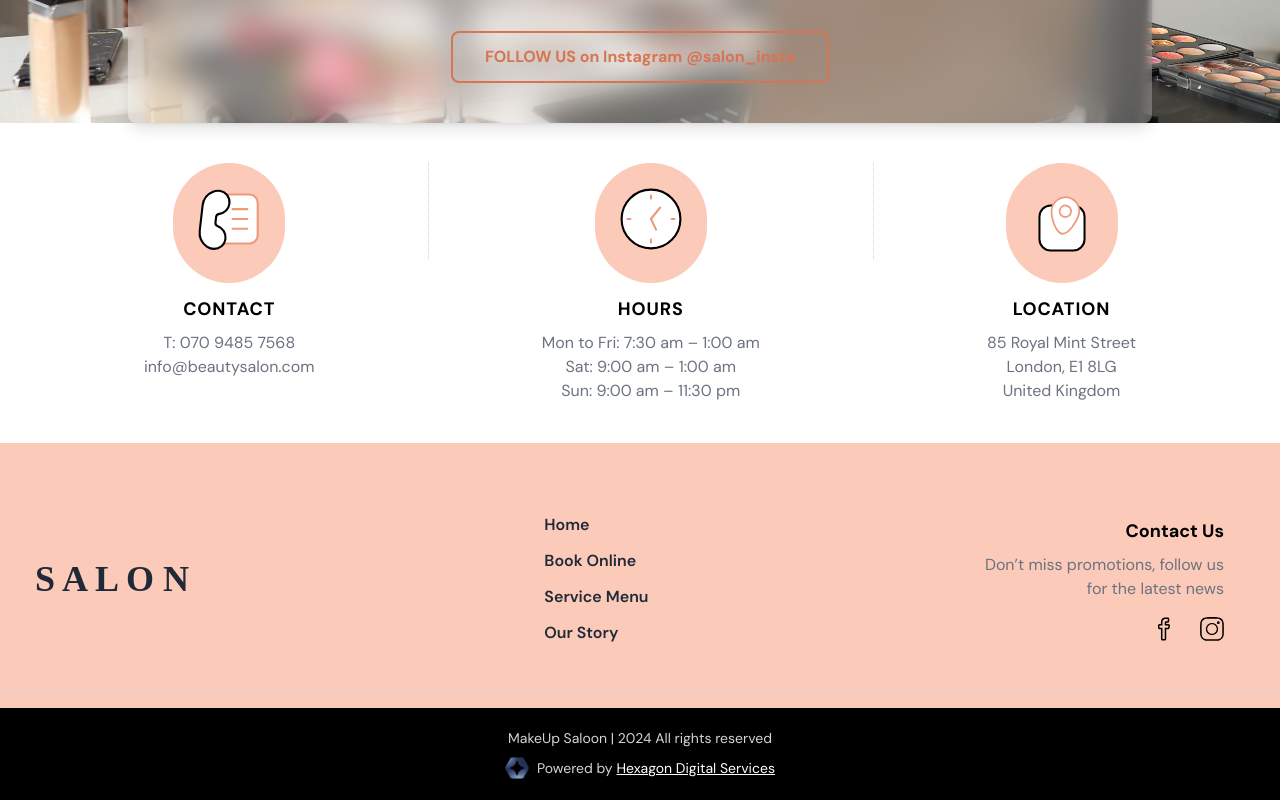
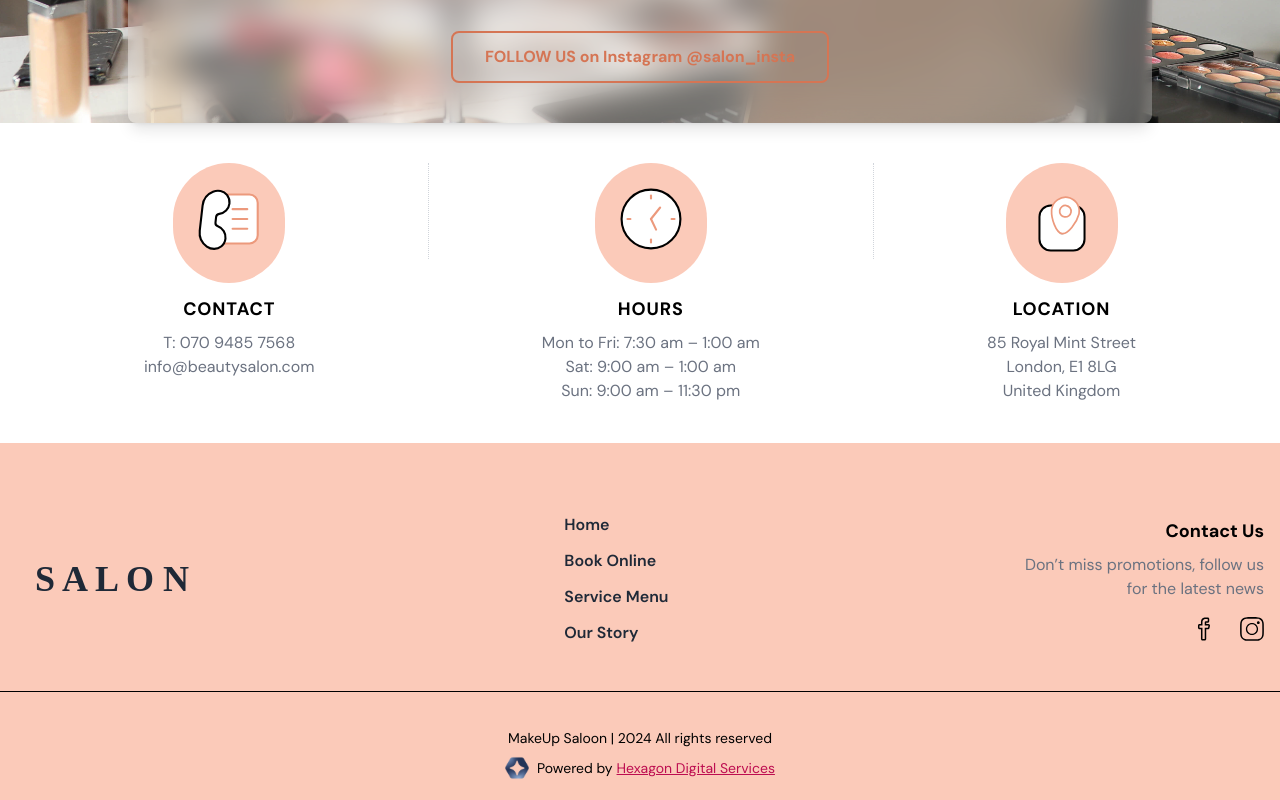
Before and after one commit to SrivastavaRachit/SALOON-WEBSITE, a React (Vite) app in the folder frontend/: page / in a window 1280 px wide. Shown: the part 3636-4436 px from the top of the page. Built offline with nearby package versions, Linux system fonts and the light colour scheme; a web font is replaced by a local one.

Commit message:
Pre final push

```diff
--- a/frontend/src/components/Footer/Footer.jsx
+++ b/frontend/src/components/Footer/Footer.jsx
@@ -10,7 +10,6 @@ const Footer = () => {
         window.scrollTo(0, 0);
     }, []);
 
-
     return (
         <>
             <footer className="bg-peach pt-10">
@@ -18,7 +17,7 @@ const Footer = () => {
                     {/* Logo and Brand Name */}
                     <div className="flex flex-col items-center md:items-start mb-6 md:mb-0">
                         <div className="relative flex items-center justify-center">
-                            <div className="w-48 h-48 flex items-center justify-center">
+                            <div className="w-32 h-32 flex items-center justify-center md:w-48 md:h-48">
                                 <NavLink to='/'>
                                     <h3 className="text-3xl md:text-4xl text-gray-800 font-bold z-10" style={{ fontFamily: 'Zeyada' }}>
                                         S A L O N
@@ -29,16 +28,15 @@ const Footer = () => {
                     </div>
 
                     {/* Center - Navigation Links */}
-                    <div className="flex flex-col text-center md:text-left space-y-3 mb-6 md:mb-0">
-                        <NavLink to='/' className="font-semibold text-gray-800 hover:text-dark transition duration-300"  onClick={() => window.scrollTo(0, 0)}>Home</NavLink>
+                    <div className="flex flex-col items-center md:items-start text-center md:text-left space-y-3 mb-6 md:mb-0">
+                        <NavLink to='/' className="font-semibold text-gray-800 hover:text-dark transition duration-300" onClick={() => window.scrollTo(0, 0)}>Home</NavLink>
                         <NavLink to='/book' className="font-semibold text-gray-800 hover:text-dark transition duration-300">Book Online</NavLink>
                         <NavLink to='/service' className="font-semibold text-gray-800 hover:text-dark transition duration-300">Service Menu</NavLink>
                         <NavLink to='/our-story' className="font-semibold text-gray-800 hover:text-dark transition duration-300">Our Story</NavLink>
                     </div>
 
-
                     {/* Right side - Contact Us */}
-                    <div className="text-center mr-10 justify-center md:text-right">
+                    <div className="text-center md:text-right">
                         <NavLink to='/contact' className="font-bold text-lg text-black">Contact Us</NavLink>
                         <p className="text-gray-500 mt-2">
                             Don’t miss promotions, follow us <br />
@@ -55,22 +53,22 @@ const Footer = () => {
                     </div>
                 </div>
 
-                <hr className="my-4 border-gray-300" />
+                <hr className="my-4 border-black" />
 
                 {/* Footer Bottom Text */}
-                <div className="py-5 bg-black text-center text-gray-300 text-sm">
+                <div className="py-5 bg-peach text-center text-black text-sm">
                     MakeUp Saloon | 2024 All rights reserved
                     <br />
                     <p className="mt-2 flex flex-col md:flex-row items-center justify-center">
                         <img
-                            src={img} // Update the path if needed
+                            src={img}
                             alt="Hexagon Digital Services Logo"
-                            className="h-6 mr-2"
+                            className="h-6 mb-2 md:mb-0 md:mr-2"
                         />
                         Powered by{" "}
                         <a
                             href="https://hexagondigitalservices.com"
-                            className="text-white underline hover:text-purple-300 transition-colors ml-1"
+                            className="text-purplish underline hover:text-purple-300 transition-colors ml-1"
                             target="_blank"
                             rel="noopener noreferrer"
                         >
--- a/frontend/src/components/Instagram/Instagram.jsx
+++ b/frontend/src/components/Instagram/Instagram.jsx
@@ -87,9 +87,15 @@ const InstagramSection = () => {
 
         {/* Follow Button */}
         <div className="text-center mt-8">
-          <button className="border-2 border-dark font-bold text-dark px-8 py-3 rounded-lg hover:bg-coral hover:text-black transition duration-300">
-            FOLLOW US on Instagram @salon_insta
-          </button>
+        <a
+            href="https://www.instagram.com"
+            target="_blank"
+            rel="noopener noreferrer"
+          >
+            <button className="border-2 border-dark font-bold text-dark px-8 py-3 rounded-lg hover:bg-coral hover:text-black transition duration-300">
+              FOLLOW US on Instagram @salon_insta
+            </button>
+          </a>
         </div>
       </div>
     </div>
--- a/frontend/src/components/Navbar/Navbar.jsx
+++ b/frontend/src/components/Navbar/Navbar.jsx
@@ -1,10 +1,12 @@
-import React, { useEffect, useState } from 'react';
+import React, { useEffect, useState, useRef } from 'react';
 import { NavLink, useLocation } from 'react-router-dom';
 import { FaBars, FaTimes } from 'react-icons/fa';
 
 const Navbar = () => {
     const [isOpen, setIsOpen] = useState(false);
     const location = useLocation();
+    const menuRef = useRef(null); // Reference to the menu
+    const buttonRef = useRef(null); // Reference to the toggle button
 
     // Custom handler to toggle the mobile menu
     const toggleMenu = () => {
@@ -23,6 +25,25 @@ const Navbar = () => {
         window.scrollTo(0, 0);
     }, []);
 
+    useEffect(() => {
+        // Close the menu if clicked outside
+        const handleClickOutside = (event) => {
+            if (
+                menuRef.current &&
+                !menuRef.current.contains(event.target) &&
+                buttonRef.current &&
+                !buttonRef.current.contains(event.target)
+            ) {
+                setIsOpen(false);
+            }
+        };
+
+        document.addEventListener('mousedown', handleClickOutside);
+        return () => {
+            document.removeEventListener('mousedown', handleClickOutside);
+        };
+    }, []);
+
     return (
         <nav className={`absolute top-0 left-0 w-full py-4 px-6 md:px-12 flex justify-between items-center z-10 ${isHomePage ? 'bg-transparent' : 'bg-peach'} border-b border-white`}>
             {/* Logo */}
@@ -34,7 +55,6 @@ const Navbar = () => {
 
             {/* Desktop Navigation */}
             <ul className={`hidden md:flex space-x-8 ${isHomePage ? 'text-white' : 'text-black'}`}>
-                {/* Manually defining each nav item */}
                 <li className="relative">
                     <NavLink
                         to="/"
@@ -88,13 +108,13 @@ const Navbar = () => {
             </button>
 
             {/* Mobile Menu Toggle */}
-            <div className={`${isHomePage ? 'text-white' : 'text-black'} md:hidden cursor-pointer`} onClick={toggleMenu}>
+            <div ref={buttonRef} className={`${isHomePage ? 'text-white' : 'text-black'} md:hidden cursor-pointer`} onClick={toggleMenu}>
                 {isOpen ? <FaTimes size={24} /> : <FaBars size={24} />}
             </div>
 
             {/* Mobile Navigation */}
             {isOpen && (
-                <ul className={`absolute top-full left-0 w-full ${isHomePage ? 'bg-peach' : 'bg-peach'} shadow-md py-4 flex flex-col items-center space-y-4 text-sm font-medium md:hidden ${isHomePage ? 'text-white' : 'text-black'}`}>
+                <ul ref={menuRef} className={`absolute top-full left-0 w-full ${isHomePage ? 'bg-peach' : 'bg-peach'} shadow-md py-4 flex flex-col items-center space-y-4 text-sm font-medium md:hidden ${isHomePage ? 'text-black' : 'text-black'}`}>
                     <li className={`${isHomePage ? 'hover:text-coral' : 'hover:text-dark'}`}>
                         <NavLink
                             to="/"
--- a/frontend/src/components/Service/Service.jsx
+++ b/frontend/src/components/Service/Service.jsx
@@ -23,9 +23,11 @@ const ServicesPage = ({ activeService, heading, description, services, bgColor }
     return (
         <div className={`${bgColor} min-h-screen flex flex-col md:flex-row w-full`}>
             {/* Sidebar with Lottie icons */}
-            <div className="w-full md:w-1/4 bg-transparent flex flex-row md:flex-col items-center justify-around md:justify-center py-10 space-x-4 md:space-x-0 md:space-y-8 overflow-x-auto md:overflow-visible">
+            <div className="w-full md:w-1/4 bg-transparent flex flex-row md:flex-col items-center justify-around md:justify-center
+            py-10 space-x-4 md:space-x-0 md:space-y-8 overflow-x-auto md:overflow-visible">
                 {serviceCategories.map((category, index) => (
                     <div key={index} className="text-center flex flex-col items-center justify-center">
+                        <div key={index} className="text-center flex flex-col items-center justify-center mr-4 md:mr-0">
                             <div className="mb-2">
                                 <Lottie
                                     animationData={category.animation}
@@ -42,6 +44,7 @@ const ServicesPage = ({ activeService, heading, description, services, bgColor }
                             <p className={`text-lg font-semibold ${activeService === category.name.toLowerCase() ? 'underline underline-offset-8' : ''}`}>
                                 {category.name}
                             </p>
+                        </div>
                     </div>
                 ))}
             </div>
```
Lines whose indentation alone changed are shown as unchanged.
